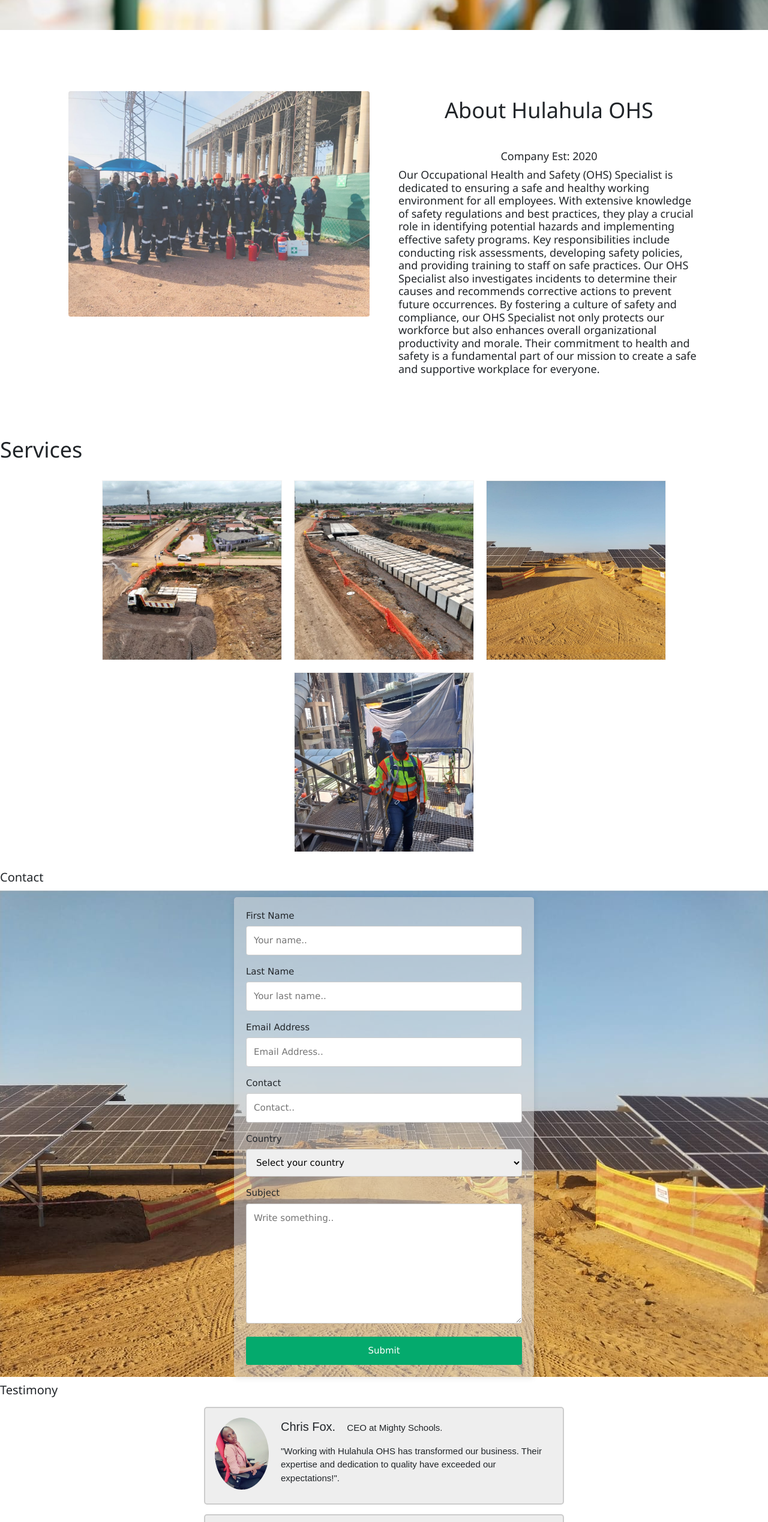
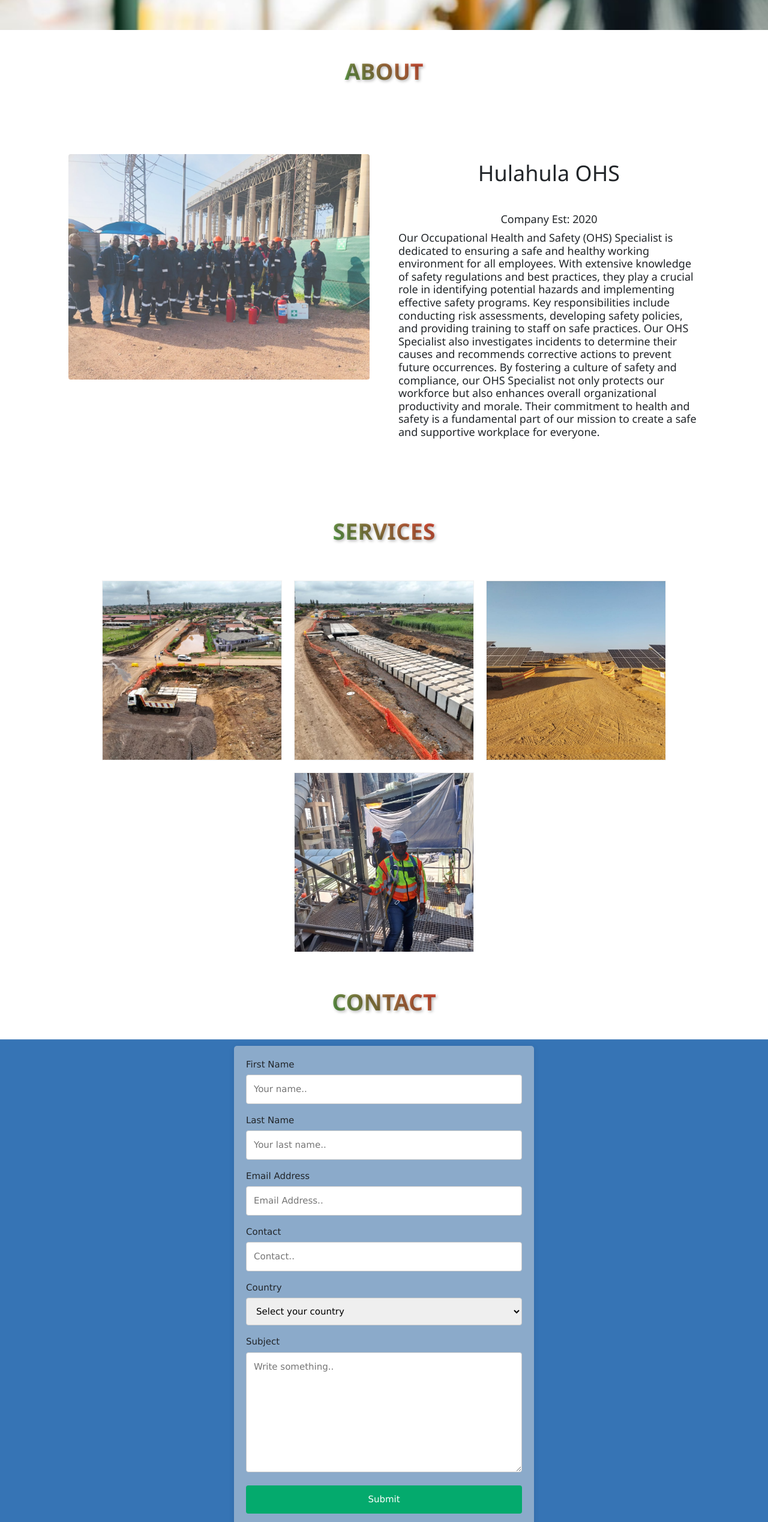
Before and after one commit to sasekaninkuri/OHS-Specialist-Website, an Angular app: page / in a window 1280 px wide. Shown: the part 883-3421 px from the top of the page at 60% size. Built offline with nearby package versions, Linux system fonts and the light colour scheme.

Commit message:
coded foe footer modified

```diff
--- a/src/app/nav/nav.component.css
+++ b/src/app/nav/nav.component.css
@@ -6,7 +6,6 @@
 
 .nav-link:hover {
     color: #e2e8ef; /* Hover text color */
-    background-color: #9be 1ef; /* Background color on hover */
     border-radius: 20%; /* Rounded corners on hover */
 }
 
--- a/src/app/scroll-feature/scroll-feature.component.css
+++ b/src/app/scroll-feature/scroll-feature.component.css
@@ -8,7 +8,7 @@ body {
 
 
 .picture{
-    background-image: url(/assets/images/long\ distance.jpeg);
+    background-color: #3674B5;
 }
 
 
@@ -224,6 +224,9 @@ input[type="submit"]:hover {
     transition: background-color 0.3s, transform 0.3s, box-shadow 0.3s; /* Smooth transition effect */
 }
 
+
+
+
 /* Heading styles */
 .names {
     text-align: center; /* Center the heading */
@@ -247,12 +250,20 @@ hr {
     }
 }
 
+.container_testimony {
+    background-color: #578FCA; /* Lighter shade for social media */
+    padding: 20px; /* Add padding */
+    border-radius: 5px; /* Rounded corners */
+    box-shadow: 0 2px 8px rgba(0, 0, 0, 0.1); /* Subtle shadow for depth */
+    margin: 16px auto; /* Center the container */
+    max-width: 600px; /* Set a maximum width */
+}
+
 /* Style the container with a rounded border, grey background and some padding and margin */
 .container {
     border: 2px solid #ccc;
     background-color: #eee;
     border-radius: 5px;
-    padding: 16px;
     margin: 16px auto; /* Center the container horizontally */
     max-width: 600px; /* Set a maximum width for larger screens */
     font-family: Arial, Helvetica, sans-serif;
@@ -294,6 +305,30 @@ hr {
 
 
 
+/* Style for the container */
+.center-container {
+    display: flex; /* Use flexbox for alignment */
+    justify-content: center; /* Center horizontally */
+    align-items: center; /* Center vertically if needed */
+}
+
+/* Your existing heading styles */
+.section_about {
+    text-align: center; /* Center the text */
+    font-size: 2.5rem; /* Adjust font size */
+    font-weight: bold; /* Make text bold */
+    margin: 20px 0; /* Add some vertical spacing */
+    color: transparent; /* Make text color transparent */
+    background: linear-gradient(45deg, #4caf50, #f44336); /* Gradient background */
+    background-clip: text; /* Clip background to text */
+    -webkit-background-clip: text; /* For Safari */
+    text-shadow: 2px 2px 5px rgba(0, 0, 0, 0.3); /* Add shadow effect */
+    padding: 10px; /* Add padding for a better look */
+    border-radius: 5px; /* Slightly round the corners */
+    display: inline-block; /* Make the element fit its content */
+}
+
+
 /* Footer Styles */
 .footer-container {
     display: flex; /* Flexbox layout */
@@ -312,15 +347,15 @@ hr {
 }
 
 .contact-info {
-    background-color: #A1E3F9; /* Darker shade for contact info */
+    background-color: #578FCA; /* Darker shade for contact info */
 }
 
 .contact-us {
-    background-color: #A1E3F9; /* Medium shade for contact us */
+    background-color: #578FCA; /* Medium shade for contact us */
 }
 
 .social-media {
-    background-color: #A1E3F9 /* Lighter shade for social media */
+    background-color: #578FCA /* Lighter shade for social media */
 }
 
 .footer-section h2 {
--- a/src/app/scroll-feature/scroll-feature.component.html
+++ b/src/app/scroll-feature/scroll-feature.component.html
@@ -28,6 +28,9 @@
         </header>
     </div>
 
+    <div class="center-container">
+        <h1 class="section_about">ABOUT</h1>
+    </div>
 
     <h4 id="scrollspyHeading2">
 <!-- Page content -->
@@ -37,9 +40,8 @@
         <div class="w3-col l6 m6 w3-padding-large">
             <img src="/assets/images/about.jpeg" class="w3-round w3-image w3-opacity-min" alt="Table Setting" style="width:100%; height:auto;">
         </div>
-
         <div class="w3-col l6 m6 w3-padding-large">
-            <h1 class="w3-center">About Hulahula OHS</h1><br>
+            <h1 class="w3-center">Hulahula OHS</h1><br>
             <h5 class="w3-center">Company Est: 2020</h5>
             <p class="w3-large">Our Occupational Health and Safety (OHS) Specialist is dedicated to ensuring a safe and healthy working environment for all employees. With extensive knowledge of safety regulations and best practices, they play a crucial role in identifying potential hazards and implementing effective safety programs.
 
@@ -64,8 +66,9 @@
 
 </h4>
 
-<h1>Services</h1>
-
+<div class="center-container">
+    <h1 class="section_about">SERVICES</h1>
+</div>
     <h4 id="scrollspyHeading3">
 
 
@@ -135,8 +138,10 @@
 </h4>
 
 
-
-<h4 id="scrollspyHeading4">Contact</h4>
+<div class="center-container">
+    <h1 class="section_about">CONTACT</h1>
+</div>
+<h4 id="scrollspyHeading4"></h4>
 <div class="picture">
     <hr>
     <div class="container_after">
@@ -188,26 +193,38 @@
     </div>
 </div>
 
-<h4 id="scrollspyHeading5">Testimony</h4>
+
+<div class="center-container">
+    <h1 class="section_about">TESTIMONY</h1>
+</div>
+
+<h4 id="scrollspyHeading5"></h4>
+<div class="container_testimony">
 <div class="container">
     <img src="/assets/images/sasekani.jpeg" alt="Avatar" style="width:90px">
-    <p><span>Chris Fox.</span> CEO at Mighty Schools.</p>
-    <p>"Working with Hulahula OHS has transformed our business. Their expertise and dedication to quality have exceeded our expectations!".</p>
+    <p><span>Sasekani Maluleke</span></p>
+    <p>Working with Hulahula OHS has transformed our business. Their expertise and dedication to quality have exceeded our expectations!</p>
 </div>
 
 <div class="container">
     <img src="/assets/images/thabang.jpeg" alt="Avatar" style="width:90px">
-    <p><span>Rebecca Flex.</span> CEO at Company.</p>
+    <p><span>Thabang Mthimkulu</span></p>
     <p>"The team at Hulahula OHS is incredibly professional. They delivered our project on time and with outstanding results!"</p>
 </div>
 
 <div class="container">
     <img src="/assets/images/sesi.png" alt="Avatar" style="width:90px">
-    <p><span>Sesi Kani.</span> CEO at Company.</p>
-    <p>"I can't recommend Hulahula OHS enough! Their innovative solutions have made a significant impact on our operations."</p>
+    <p><span>Ntalo Tshaka</span></p>
+    <p>I recommend Hulahula OHS enough! Their innovative solutions have made a significant impact on our operations</p>
 </div>
 
-<h4 id="scrollspyHeading6">Get in Touch</h4>
+</div>
+
+
+<div class="center-container">
+    <h1 class="section_about">GET IN TOUCH</h1>
+</div>
+<h4 id="scrollspyHeading6"></h4>
 
 <!-- Footer -->
 <div class="footer-container">
@@ -225,8 +242,8 @@
         <h2>Follow Us</h2>
         <div class="social-icons">
             <a href="#" class="facebook"><i class="fa fa-facebook-official"></i></a>
-            <a href="mailto:themba@mail.com" class="email"><i class="fa fa-envelope"></i></a>
-            <a href="https://wa.me/your-number" class="whatsapp"><i class="fa fa-whatsapp"></i></a>
+            <a href="mailto:themba02@gmail.com" class="email"><i class="fa fa-envelope"></i></a>
+            <a href="https://wa.me/0837719473" class="whatsapp"><i class="fa fa-whatsapp"></i></a>
         </div>
     </div>
 </div>
```
